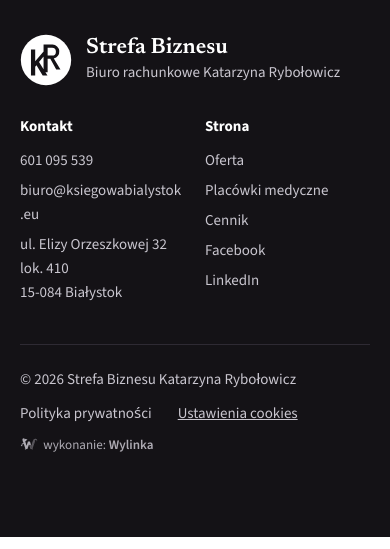
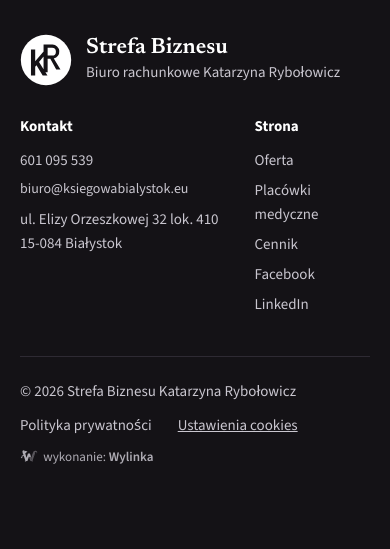
Before and after one commit to Disaster26/ksiegowabialystok-koncepcja, a plain HTML site: page index.html in a window 390 px wide. Shown: the part 8730-9279 px from the top of the page. Drawn offline with nearby package versions, Linux system fonts and the light colour scheme.

Commit message:
Stopka na telefonie: adres e-mail w jednej linii
Co-Authored-By: Claude Opus 5.5 <noreply@anthropic.com>

```diff
--- a/styl.css
+++ b/styl.css
@@ -249,3 +249,7 @@ blockquote p{font:500 clamp(20px,1.7vw,24px)/1.45 var(--serif);color:#fff !impor
 #kontakt{padding-bottom:0}
 [hidden]{display:none !important}
 .st-kol a,.st-kol span{overflow-wrap:anywhere}
+@media (max-width:760px){
+  .stopka-siatka{grid-template-columns:minmax(0,1.3fr) minmax(0,.7fr)}
+  .st-kol a[href^="mailto"]{font-size:14px;overflow-wrap:normal}
+}
```
